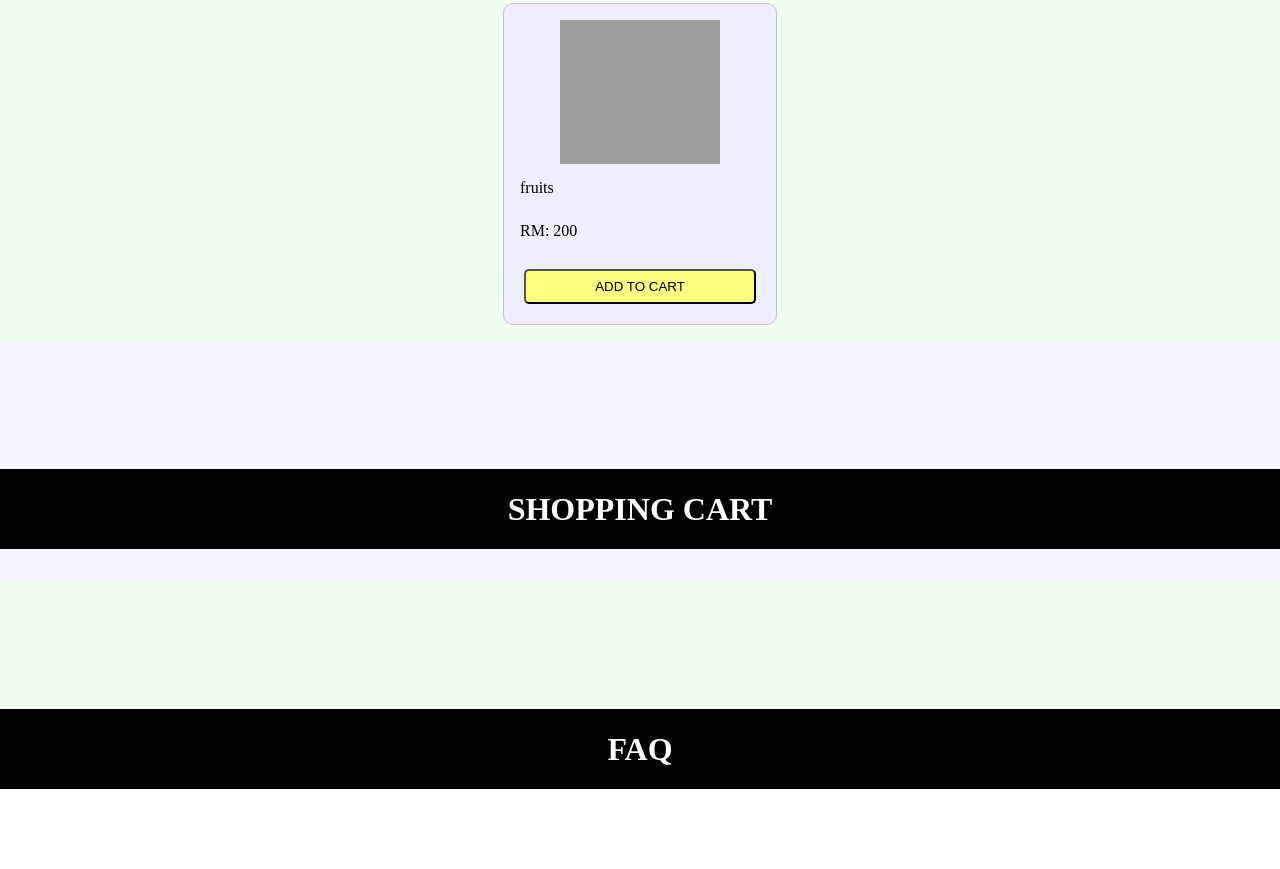
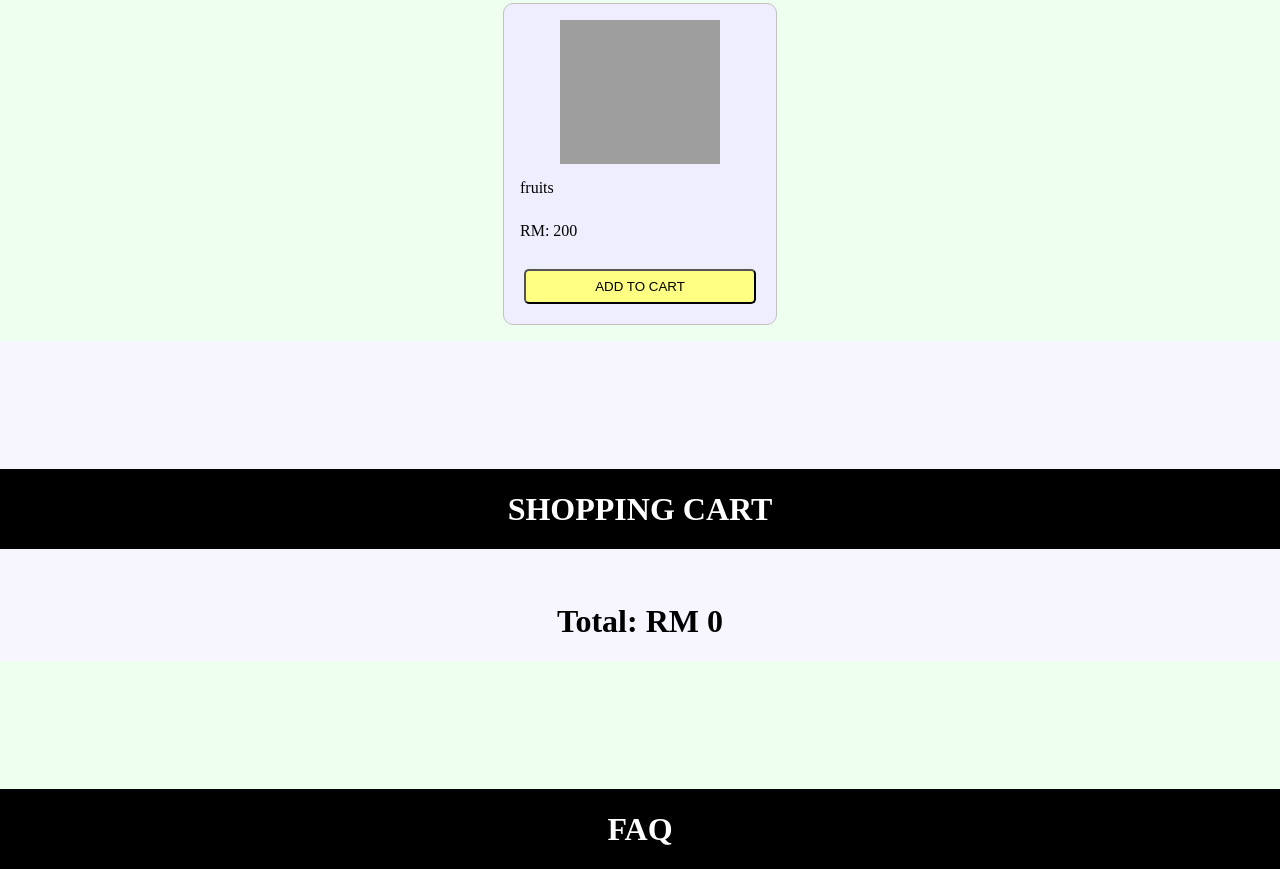
Before and after one commit to nchow18/king-seafood, a plain HTML site: page index.html in a window 1280 px wide. Shown: the part 2122-2991 px from the top of the page. Before the commit the page ends 2911 px from the top, so only its background shows below. Drawn offline with Linux system fonts and the light colour scheme; grey boxes are pictures that could not be loaded.

Commit message:
update car total

```diff
--- a/index.html
+++ b/index.html
@@ -74,6 +74,9 @@
         <div id="cart-container">
 
         </div>
+        <div id="price-container">
+
+        </div>
     </div>
     <div id="faq">
         <div class="title">
--- a/js/script.js
+++ b/js/script.js
@@ -6,7 +6,7 @@ const items = {
     seafood: [
         {
             name: "seafood",
-            price: "200",
+            price: 200,
             id: "200",
             img: "./media/seafood/1.jpg"
         }
@@ -14,7 +14,7 @@ const items = {
     vegetables: [
         {
             name: "vegetables",
-            price: "200",
+            price: 200,
             id: "300",
             img: "./media/vegetables/1.jpg"
         }
@@ -22,7 +22,7 @@ const items = {
     fruits: [
         {
             name: "fruits",
-            price: "200",
+            price: 200,
             id: "400",
             img: "./media/fruits/1.jpg"
         }
@@ -212,6 +212,8 @@ function loadCart() {
 
     console.log('displaying cart');
 
+    var totalPrice = 0;
+
     const cartContainerEl = document.getElementById("cart-container");
 
     for (var i = 0; i < cart.length; i++ ) {
@@ -242,7 +244,17 @@ function loadCart() {
     shoppingListEl.appendChild(cartPriceEl);
     shoppingListEl.appendChild(removeCartEl);
 
+    totalPrice += cart[i].price;
     }
+    console.log(totalPrice);
+
+    const totalPriceEl = document.getElementById("price-container");
+
+    const addPriceEl = document.createElement("h1");
+    addPriceEl.innerHTML = "Total: RM " + totalPrice;
+
+    totalPriceEl.appendChild(addPriceEl);
+
 }
 
 function removeCart(index) {
```
